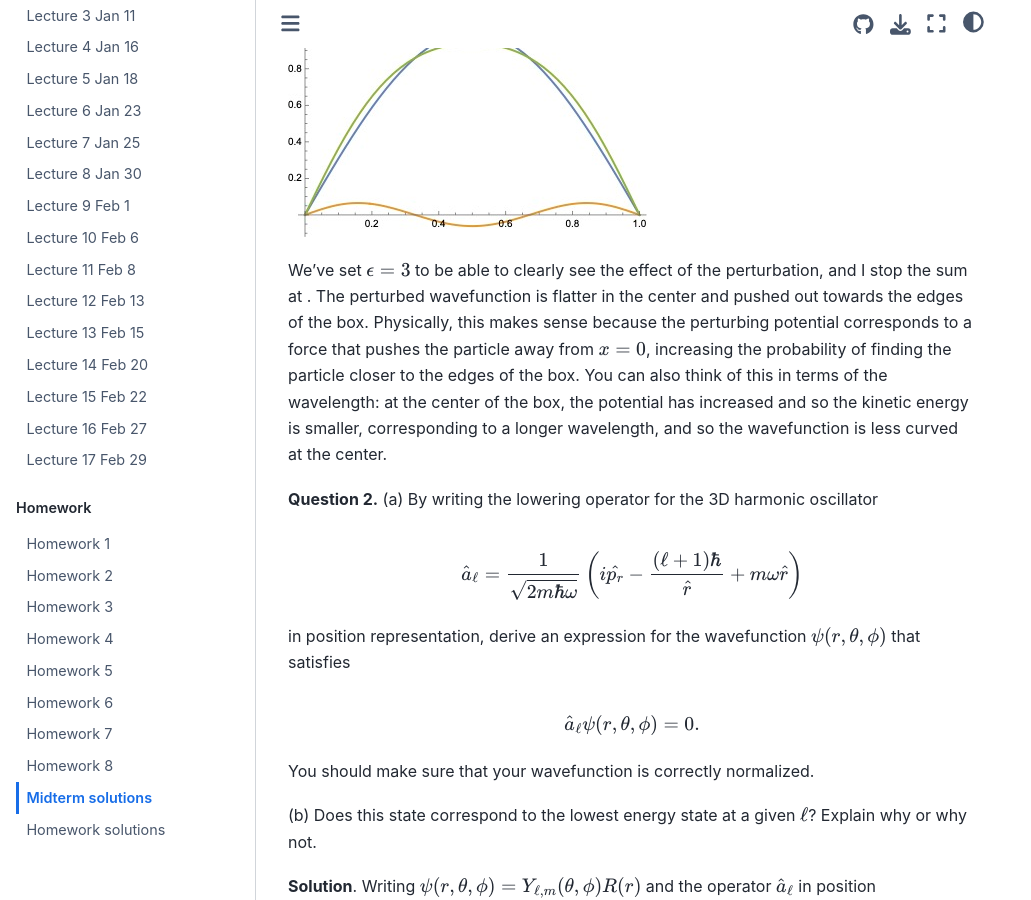
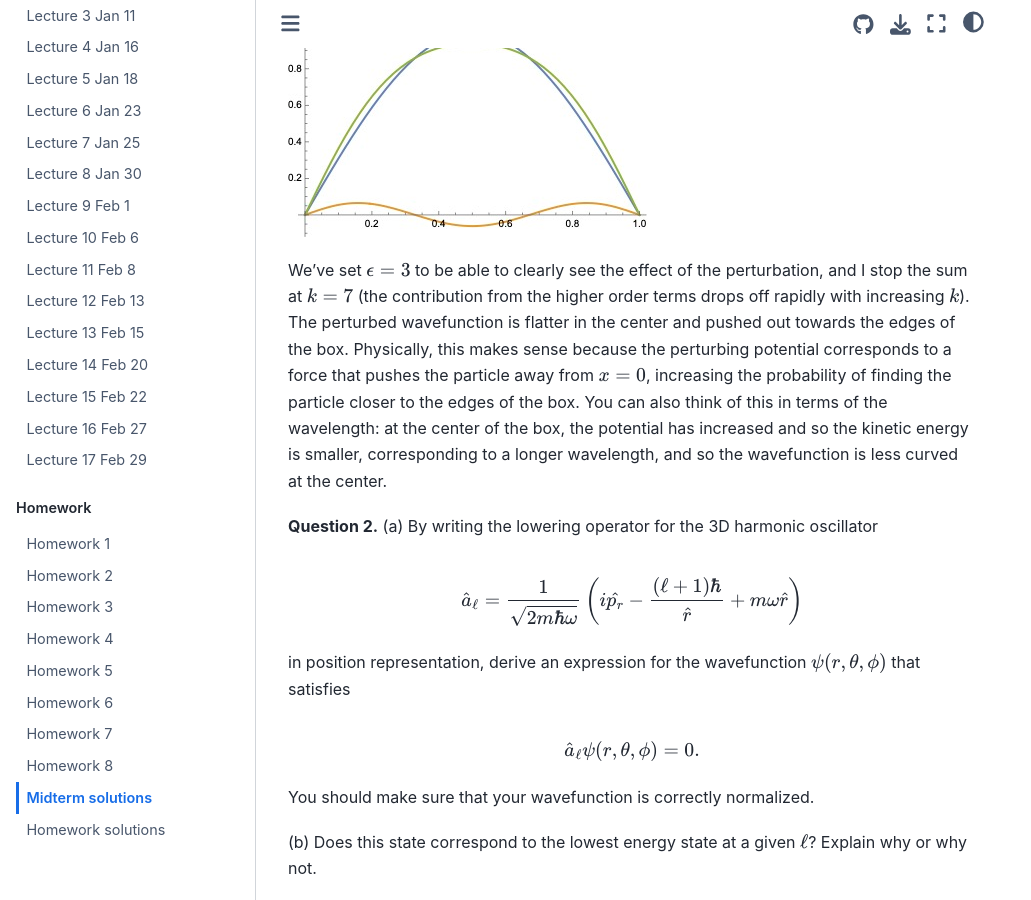
Before and after one commit to andrewcumming/phys457, a Jupyter Book: the page built from mt_sols.md, in a window 1280 px wide and 900 px high, scrolled down 1606 px. Shown: the whole window, without its empty margins (0-1031 px from the left). Built offline with Jupyter Book 1.0.4 settings and Sphinx 7.4.7 and the Sphinx Book theme 1.1.4, drawn with Linux system fonts in a browser that asks for light colours; some of the changed text lies outside the part shown.

Commit message:
Update mt sols

````diff
--- a/mt_sols.md
+++ b/mt_sols.md
@@ -46,7 +46,7 @@ Plot[{psi0[x], psi1[x, 3], psi0[x] + psi1[x, 3]}, {x, 0, 1},
 
 ![plot](MT_Q1_fig1.jpg)
 
-We've set $\epsilon=3$ to be able to clearly see the effect of the perturbation, and I stop the sum at . The perturbed wavefunction is flatter in the center and pushed out towards the edges of the box. Physically, this makes sense because the perturbing potential corresponds to a force that pushes the particle away from $x=0$, increasing the probability of finding the particle closer to the edges of the box. You can also think of this in terms of the wavelength: at the center of the box, the potential has increased and so the kinetic energy is smaller, corresponding to a longer wavelength, and so the wavefunction is less curved at the center.
+We've set $\epsilon=3$ to be able to clearly see the effect of the perturbation, and I stop the sum at $k=7$ (the contribution from the higher order terms drops off rapidly with increasing $k$). The perturbed wavefunction is flatter in the center and pushed out towards the edges of the box. Physically, this makes sense because the perturbing potential corresponds to a force that pushes the particle away from $x=0$, increasing the probability of finding the particle closer to the edges of the box. You can also think of this in terms of the wavelength: at the center of the box, the potential has increased and so the kinetic energy is smaller, corresponding to a longer wavelength, and so the wavefunction is less curved at the center.
 
 
 **Question 2.** (a) By writing the lowering operator for the 3D harmonic oscillator
@@ -114,6 +114,12 @@ $$\begin{pmatrix}
 $$
 
 This matrix has 3 eigenvalues: $0$ with eigenvector $(-\sqrt{1/3}, 0, \sqrt{2/3})$, and $\pm 9$ with eigenvectors $(1/\sqrt{3}, \mp 1/\sqrt{2}, 1/\sqrt{6})$.
+To find the eigenvalues and eigenvectors in Mathematica you can use
+
+```
+Eigensystem[{{0, -3  Sqrt[6], 0}, {-3  Sqrt[6],
+   0, -3 Sqrt[3]}, {0, -3 Sqrt[3], 0}}]
+```
 
 Finally, the two pairs of states ($\ket{3,1,1}$ and $\ket{3,2,1}$) and ($\ket{3,1,-1}$ and $\ket{3,2,-1}$) are each coupled with matrix
 
````
